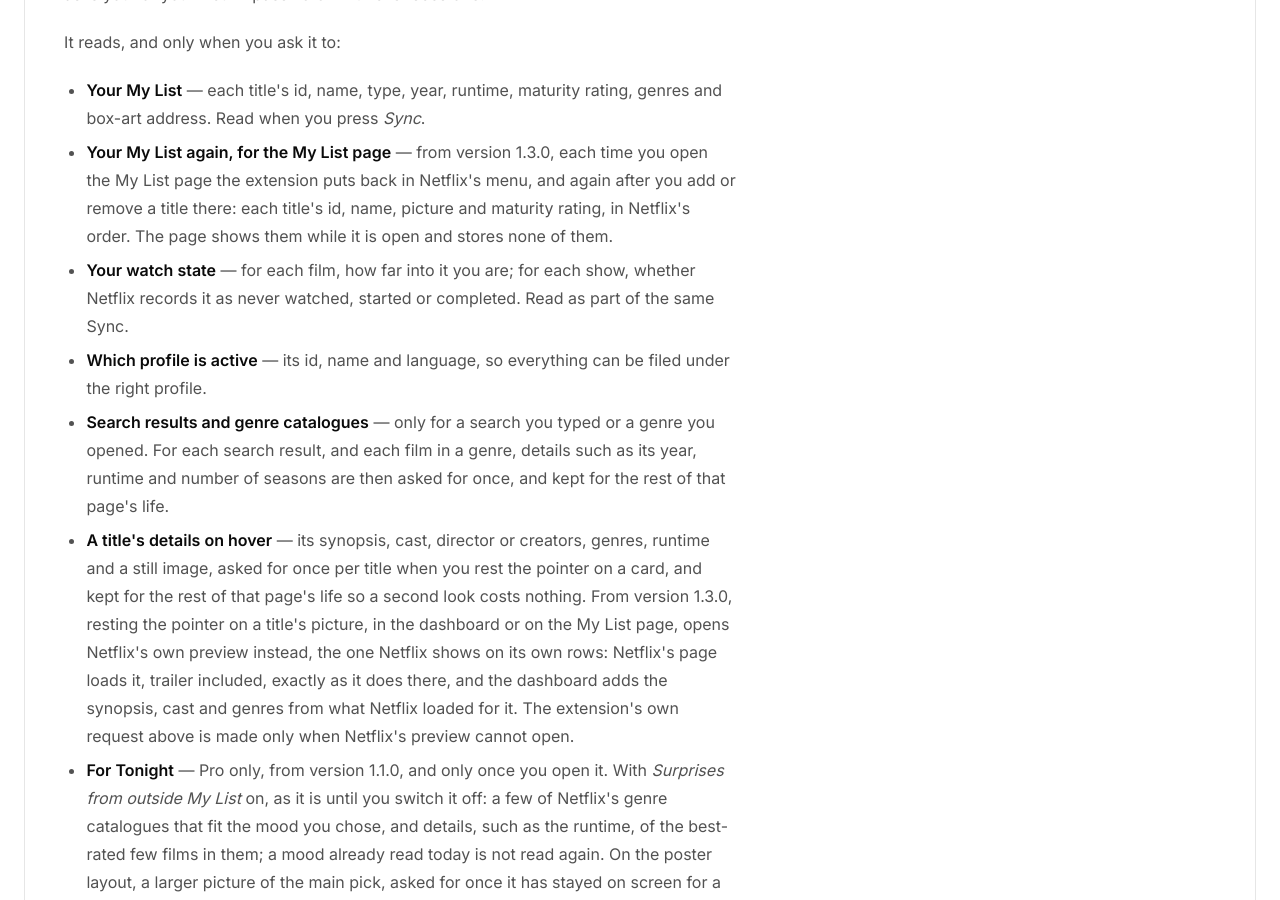
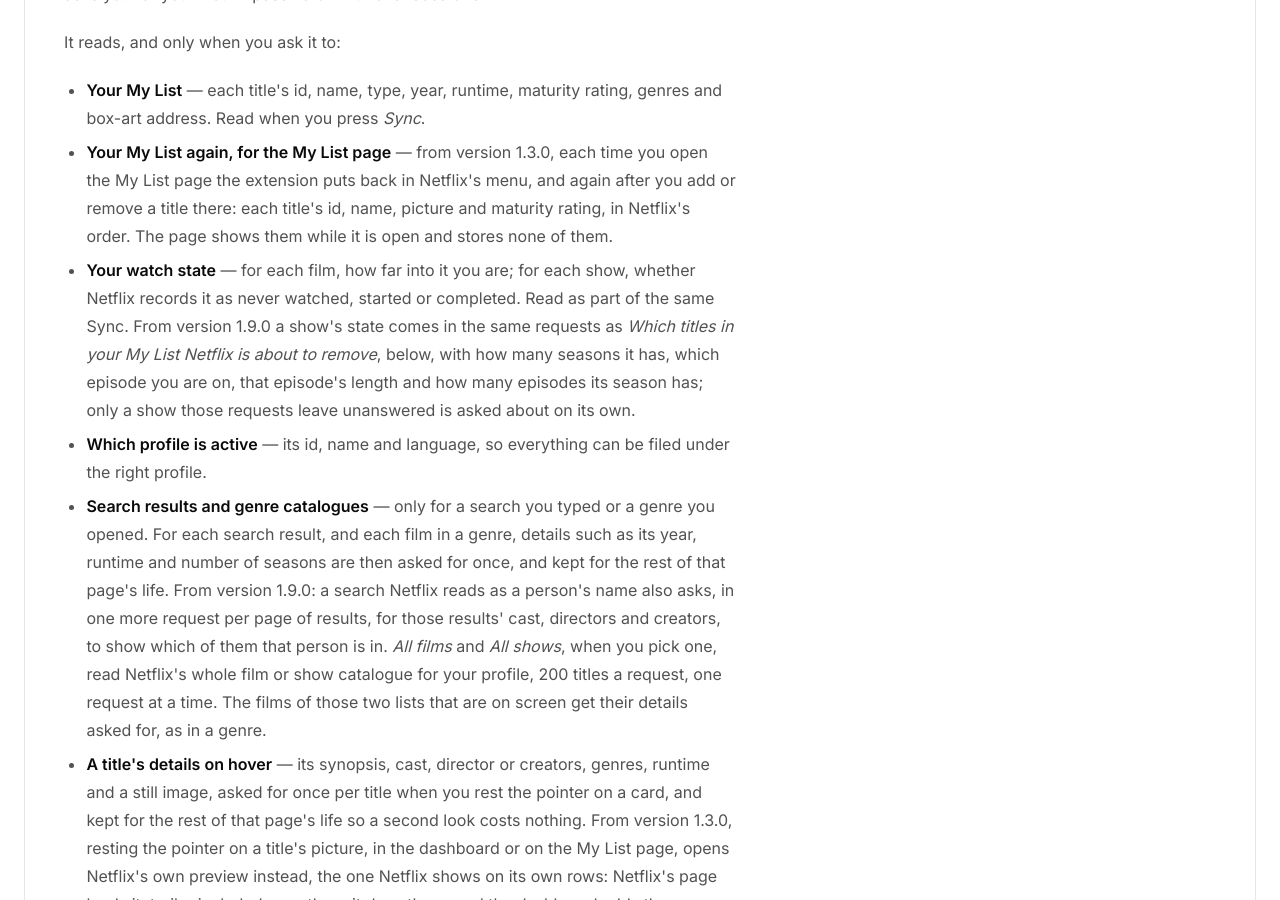
Before and after one commit to dominic-lam/tidywl-site, a Jekyll site: the page built from netflix/privacy/index.html, in a window 1280 px wide and 900 px high, scrolled down 3795 px. Built offline with Jekyll 4.4.1, drawn with Linux system fonts in a browser that asks for light colours; some of the changed text lies outside the part shown.

Commit message:
Netflix privacy policy: draft for 1.9.0 (All films and All shows' day copy, show length in watch state, the person-search cast read)
Co-Authored-By: Claude Opus 5.5 <noreply@anthropic.com>
Claude-Session: https://claude.ai/code/session_01LiAXDshWo6cbQwTPqFynFT

```diff
--- a/netflix/privacy/index.html
+++ b/netflix/privacy/index.html
@@ -176,6 +176,23 @@ last_modified_at: 2026-11-15
      content-script files only; the one fetch() added is page-context.js's
      netflix.com GraphQL call; usage-utils.js is unchanged since v1.7.2.
 
+     1.9.0, drafted 2026-11-16 on branch draft/netflix-1.9.0 against the
+     extension's main (35671e2). Two new keys, tidywl_catalogue_film and
+     tidywl_catalogue_tv (dashboard-browse.js catalogueCacheKey,
+     packCatalogueRow), in chrome.storage.local: one browser-wide slot per hub,
+     holding the profile guid, the day and each title's id, name, type, year,
+     Original flag, season count, maturity rating and level, box-art address and
+     playable flag. tidywl_show_states_<guid> keeps its name and gains showLength
+     per show (leaving-utils.js leavingShowStates). New Netflix reads: the whole
+     film and show hubs (loadCatalogue, pages of 200, one at a time); one cast
+     read per page of a person search (page-context.js readSearchCast); show
+     watch state now comes from Leaving soon's MiniModalQuery batches, with
+     DetailModal kept for shows those leave unanswered. The dashboard's IMDb
+     lookups for All films go to Wikidata (request 3, unchanged), not request 8.
+     manifest.json, every fetch() and usage-utils.js are unchanged since v1.8.0.
+     TO DO ON RELEASE DAY: the dated "Updated <date> for version 1.9.0" line in
+     the header, privacy_updated and last_modified_at, once the day is known.
+
      This is the page the Chrome Web Store listing points at, so every sentence
      in it has to be true of the shipped build, not of the plan.
 
@@ -323,9 +340,9 @@ last_modified_at: 2026-11-15
     <ul>
       <li><strong>Your My List</strong> — each title's id, name, type, year, runtime, maturity rating, genres and box-art address. Read when you press <em>Sync</em>.</li>
       <li><strong>Your My List again, for the My List page</strong> — from version 1.3.0, each time you open the My List page the extension puts back in Netflix's menu, and again after you add or remove a title there: each title's id, name, picture and maturity rating, in Netflix's order. The page shows them while it is open and stores none of them.</li>
-      <li><strong>Your watch state</strong> — for each film, how far into it you are; for each show, whether Netflix records it as never watched, started or completed. Read as part of the same Sync.</li>
+      <li><strong>Your watch state</strong> — for each film, how far into it you are; for each show, whether Netflix records it as never watched, started or completed. Read as part of the same Sync. From version 1.9.0 a show's state comes in the same requests as <em>Which titles in your My List Netflix is about to remove</em>, below, with how many seasons it has, which episode you are on, that episode's length and how many episodes its season has; only a show those requests leave unanswered is asked about on its own.</li>
       <li><strong>Which profile is active</strong> — its id, name and language, so everything can be filed under the right profile.</li>
-      <li><strong>Search results and genre catalogues</strong> — only for a search you typed or a genre you opened. For each search result, and each film in a genre, details such as its year, runtime and number of seasons are then asked for once, and kept for the rest of that page's life.</li>
+      <li><strong>Search results and genre catalogues</strong> — only for a search you typed or a genre you opened. For each search result, and each film in a genre, details such as its year, runtime and number of seasons are then asked for once, and kept for the rest of that page's life. From version 1.9.0: a search Netflix reads as a person's name also asks, in one more request per page of results, for those results' cast, directors and creators, to show which of them that person is in. <em>All films</em> and <em>All shows</em>, when you pick one, read Netflix's whole film or show catalogue for your profile, 200 titles a request, one request at a time. The films of those two lists that are on screen get their details asked for, as in a genre.</li>
       <li><strong>A title's details on hover</strong> — its synopsis, cast, director or creators, genres, runtime and a still image, asked for once per title when you rest the pointer on a card, and kept for the rest of that page's life so a second look costs nothing. From version 1.3.0, resting the pointer on a title's picture, in the dashboard or on the My List page, opens Netflix's own preview instead, the one Netflix shows on its own rows: Netflix's page loads it, trailer included, exactly as it does there, and the dashboard adds the synopsis, cast and genres from what Netflix loaded for it. The extension's own request above is made only when Netflix's preview cannot open.</li>
       <li><strong>For Tonight</strong> — Pro only, from version 1.1.0, and only once you open it. With <em>Surprises from outside My List</em> on, as it is until you switch it off: a few of Netflix's genre catalogues that fit the mood you chose, and details, such as the runtime, of the best-rated few films in them; a mood already read today is not read again. On the poster layout, a larger picture of the main pick, asked for once it has stayed on screen for a moment and kept for the rest of that page's life.</li>
       <li><strong>Your viewing history and your thumbs, for Tonight</strong> — Pro only, from version 1.1.0, and only when you open Tonight: the titles this profile has played on Netflix and when, and the titles it has given a thumbs up, down or "love", so Tonight never offers what you have already seen or disliked. Read from Netflix's own viewing-activity service, the one behind Account → Viewing activity, through the session you are signed in with and only for the profile you are using — at most once every six hours, one page of 50 at a time a second apart, and after the first time usually just the newest page. What is kept is the title ids, the time of the last play and the thumb, in this browser only; never a title's name, never an episode, and <strong>none of it is sent to us or to anyone</strong>.</li>
@@ -391,7 +408,7 @@ last_modified_at: 2026-11-15
         <tbody>
           <tr><td><code>tidywl_titles_&lt;profile&gt;</code></td><td>Your My List: id, title, type, year, runtime, maturity, genres, box-art address.</td></tr>
           <tr><td><code>tidywl_last_synced_&lt;profile&gt;</code></td><td>When you last pressed Sync.</td></tr>
-          <tr><td><code>tidywl_show_states_&lt;profile&gt;</code></td><td>Per show: never watched, started, or completed.</td></tr>
+          <tr><td><code>tidywl_show_states_&lt;profile&gt;</code></td><td>Per show: never watched, started, or completed. From version 1.9.0 also how many seasons it has, which episode you are on, that episode's length and how many episodes its season has, for the Stats estimate of TV still to watch.</td></tr>
           <tr><td><code>tidywl_first_seen_&lt;profile&gt;</code></td><td>The first date this extension saw each title in your list. Netflix does not record when you added something, so this is the extension's own note, and it only starts from your first Sync.</td></tr>
           <tr><td><code>tidywl_imdb</code></td><td>The IMDb id and rating found for each Netflix title, so the lookup is not repeated. This one is not filed per profile, because a title's IMDb rating is the same whoever is watching, and the key holds no indication of whose list a title came from.</td></tr>
           <tr><td><code>tidywl_remote_config</code></td><td>A copy of the public settings file described below.</td></tr>
@@ -423,6 +440,7 @@ last_modified_at: 2026-11-15
           <tr><td><code>tidywl_installed_at</code></td><td>From version 1.2.1. When the extension was installed in this browser, so the page Chrome opens after a removal can say roughly how long you had it: under an hour, a day, a week, a month, or longer. Only that rough span ever leaves, and only if you press Send there. Installs from before 1.2.1 have none.</td></tr>
           <tr><td><code>tidywl_playlist_titles_&lt;profile&gt;</code></td><td>From version 1.7.0. The details of the titles in this profile's playlists, so a playlist can show them without asking Netflix again: each title's Netflix id, name, type, year, runtime, where its credits start, whether it is a Netflix original, seasons and episodes, maturity rating, whether it can be played, box-art address and genres. It stays on this machine: Chrome's sync does not carry it.</td></tr>
           <tr><td><code>tidywl_playlist_picker_&lt;profile&gt;</code></td><td>From version 1.8.0. The playlist you last chose in the <em>Add to Playlist</em> window and, when you opened it from My List, whether you chose Copy or Move, so the window opens on that choice next time: a playlist id and one word. Never sent.</td></tr>
+          <tr><td><code>tidywl_catalogue_film</code>, <code>tidywl_catalogue_tv</code></td><td>From version 1.9.0. Netflix's whole film, or show, catalogue as it was read the last time you picked <em>All films</em> or <em>All shows</em>, so a second look the same day asks Netflix nothing: each title's Netflix id, name, type, year, whether it is a Netflix original, number of seasons, maturity rating, box-art address and whether it can be played, with the profile's id and the day. One of each for the browser: another profile or another day replaces it. Never sent.</td></tr>
           <tr><td><code>tidywl_playlist_cap_exempt</code></td><td><code>true</code> in a browser that had the extension before version 1.0.0, so it keeps making up to 50 playlists without Pro. Nothing else.</td></tr>
           <tr><td><code>tidywl_rating_ask_dismissed</code></td><td><code>true</code> once a rating ask has been answered or declined, so no rating ask is shown again in this browser: the one on a removal's summary and, from version 1.4.0, the band at the top of the dashboard or the strip in the My List page's heading.</td></tr>
           <tr><td><code>tidywl_rating_band_shown</code></td><td>From version 1.4.0. <code>true</code> once the rating ask at the top of the dashboard or in the My List page's heading has been shown, so it appears at most once in this browser, answered or not. Never sent.</td></tr>
```
